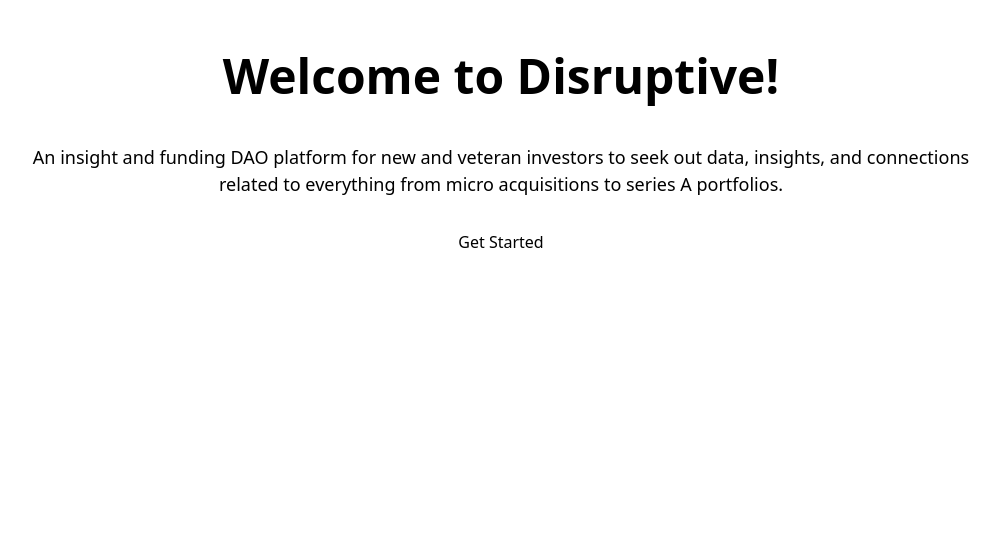
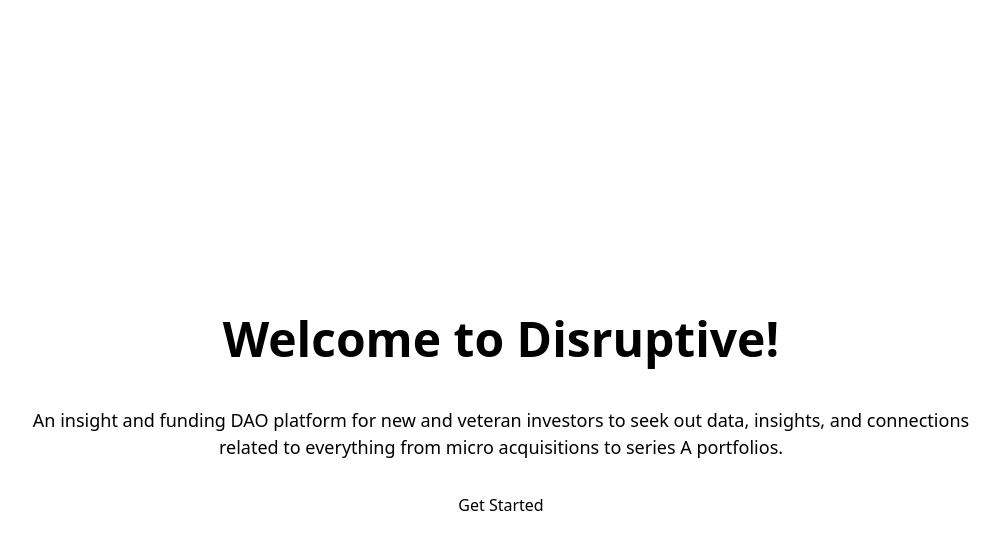
Before and after one commit to Bobliuuu/RAIdology, a Next.js app in the folder radiology-assistant/: page /home in a window 1280 px wide. Shown: the top 550 px of the page, without its empty margins (139-1139 px from the left). Built offline with nearby package versions, Linux system fonts and the light colour scheme; no server answers.

Commit message:
home.tsx

```diff
--- a/radiology-assistant/src/pages/home.tsx
+++ b/radiology-assistant/src/pages/home.tsx
@@ -1,10 +1,8 @@
 import React from "react";
-import Link from "next/link";
 import { auth } from "./firebase";
 import { signInWithPopup, GoogleAuthProvider } from "firebase/auth";
 import { useAuthState } from "react-firebase-hooks/auth";
 
-// Home component added to pages for the sake of imports/Firebase error
 export default function Home() {
     const [user, setUser] = useAuthState(auth);
     const googleAuth = new GoogleAuthProvider();
@@ -20,10 +18,10 @@
     };
 
     return (
-      <div className="flex flex-col min-h-screeen p-5 items-center justify-center dark-bg-gradient">
+        <div className="flex flex-col min-h-screen p-5 items-center justify-center dark-bg-gradient">
             <h1 className="text-5xl m-5 text-beige font-bold mb-8">Welcome to <span className="gradient-text">Disruptive</span>!</h1>
             <p className="text-beige text-lg flex items-center justify-center h-full w-4/5 text-center">An insight and funding DAO platform for new and veteran investors to seek out data, insights, and connections related to everything from micro acquisitions to series A portfolios.</p>
-        <button type="submit" className="submit-button mt-8" onClick={ login }> Get Started </button>
+            <button type="button" className="submit-button mt-8" onClick={login}> Get Started </button>
         </div>
     );
 }
```
Lines whose indentation alone changed are shown as unchanged.
